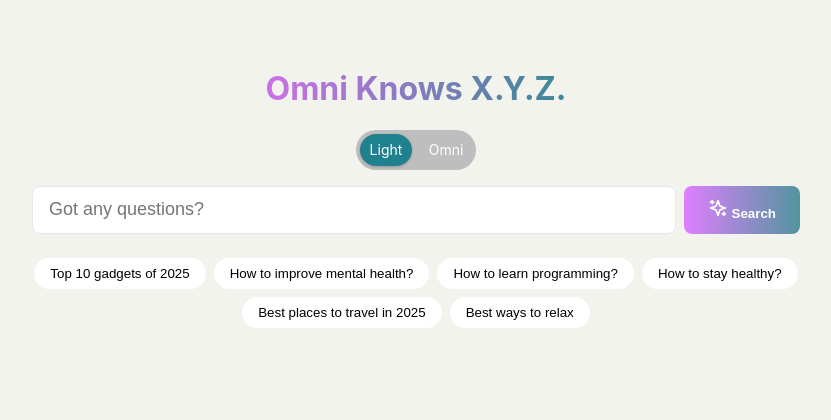
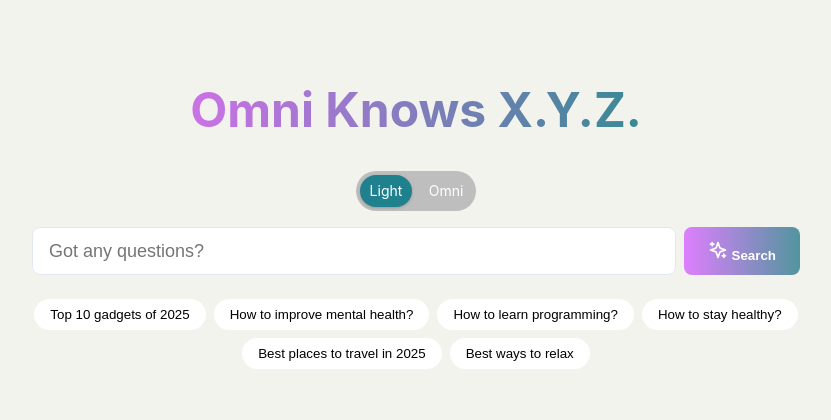
Before and after one commit to Haozhe-Li/Omni-Search, a Flask app: page / in a window 1280 px wide. Shown: the top 420 px of the page, without its empty margins (224-1055 px from the left). Run offline with Flask 3, Linux system fonts and the light colour scheme.

Commit message:
Increase font size of gradient title to enhance visibility

```diff
--- a/static/styles.css
+++ b/static/styles.css
@@ -362,12 +362,14 @@ body {
 }
 
 .gradient-title {
-  font-size: 2rem;
+  font-size: 3rem;
   font-weight: bold;
   background: linear-gradient(90deg, #cc71e7, #388994);
   -webkit-background-clip: text;
   -webkit-text-fill-color: transparent;
 }
+
+
 
 .gradient-title a {
   text-decoration: none;
```
